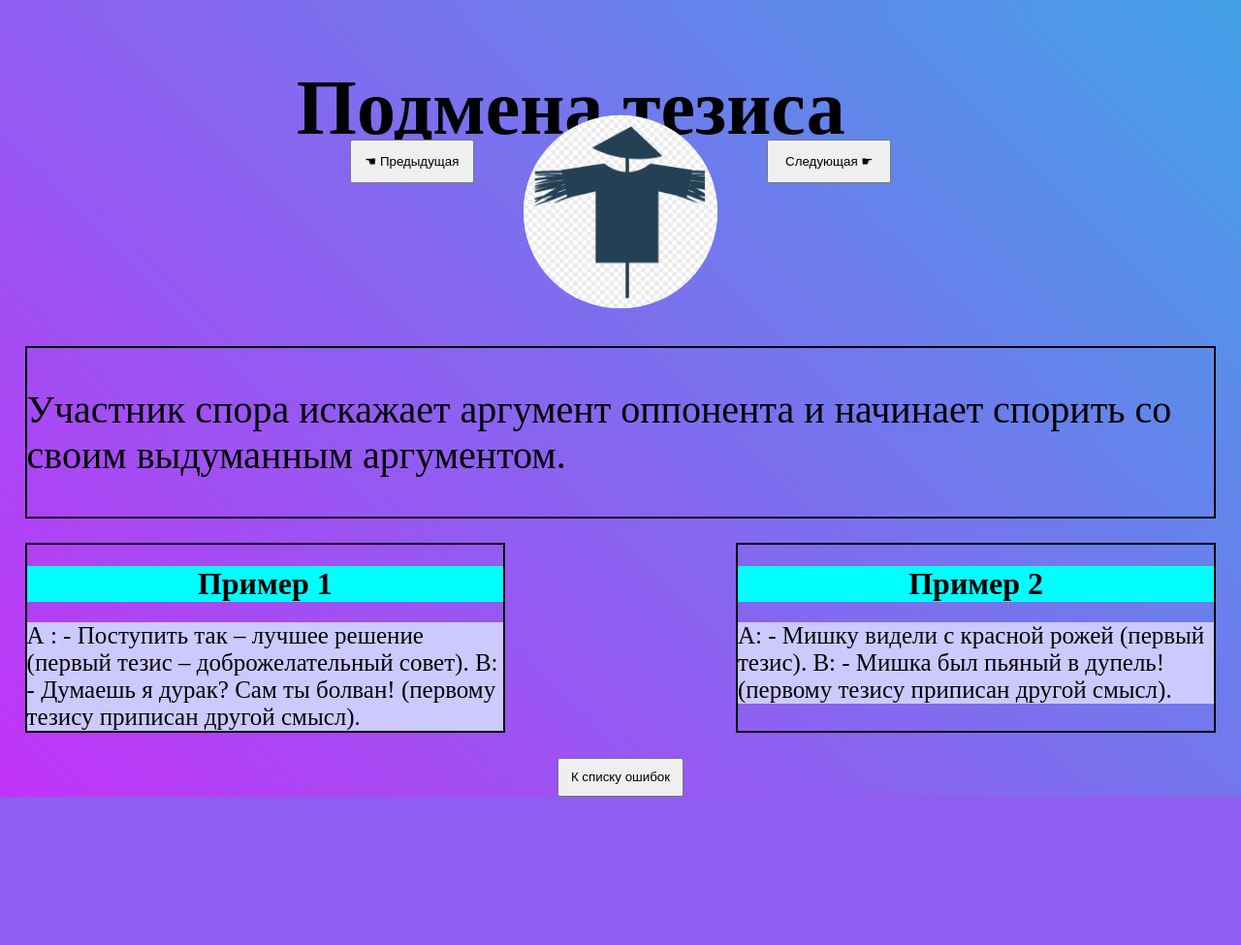
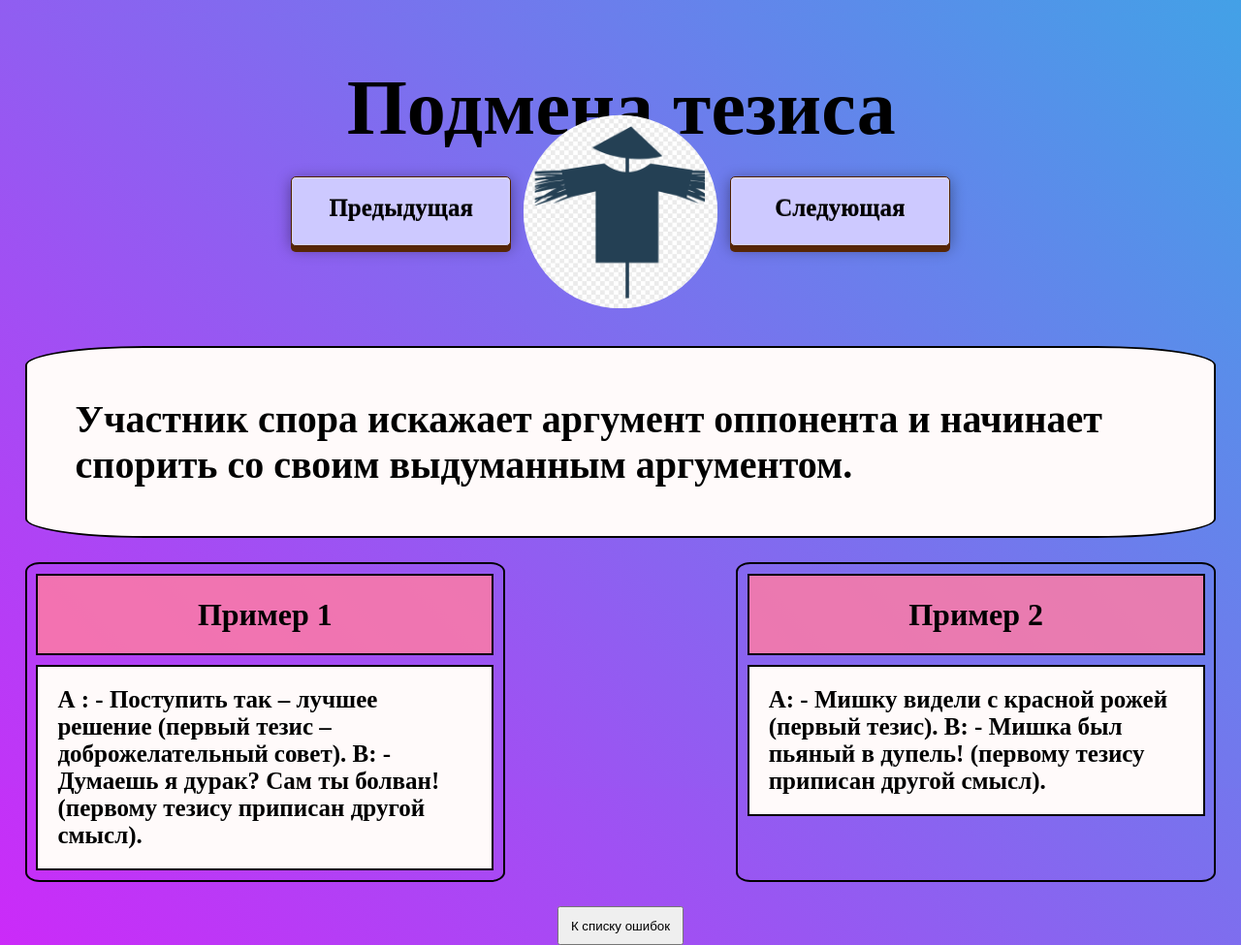
Before and after one commit to onelifeitsme/Django-site-Logical-Fallacies, a Django app: page /fallacy/1/ in a window 1280 px wide. Shown: the whole page at 97% size. Before the commit the page ends 822 px from the top, so only its background shows below. Run offline with Django 3.2, Linux system fonts and the light colour scheme; data comes from the database, SQL or seed files in the repository.

Commit message:
'nice_css'

```diff
--- a/logic/fallacies/static/fallacies/css/fallacy_styles.css
+++ b/logic/fallacies/static/fallacies/css/fallacy_styles.css
@@ -30,6 +30,7 @@ html, body {
 .navigate {
     display: flex;
     justify-content: center;
+    align-items: center;
 
 }
 
@@ -53,18 +54,34 @@ padding: 1%;
     justify-content: center;
     margin: 2%;
     border: 2px solid black;
+    background-color: snow;
+    border-radius: 10%;
+
 
 }
 .fallacy-content {
     font-size: 40px;
+    font-weight: bold;
+    margin: 50px;
+
+}
+
+.blockh1example {
+    display: flex;
+    justify-content: center;
+    margin: 2%;
+    border: 2px solid black;
+    background-color: rgba(255,125,165,0.84);
 }
 
 .fallacy-h1 {
+    padding-left: 9%;
 
 }
 
 .fallacy_content {
     border: 2px solid black;
+
 
 }
 
@@ -85,18 +102,28 @@ padding: 1%;
 .example {
     width: 40%;
     border: 2px solid black;
+    border-radius: 3%;
 
 
 }
 
 .exampleh1 {
-    background-color: aqua;
     text-align: center;
 }
 
+.exampletextblock {
+    display: flex;
+    justify-content: center;
+    margin: 2%;
+    border: 2px solid black;
+    background-color: snow;
+}
+
+
 .example-text {
     font-size: 25px;
-    background-color: #cdc9ff;
+    margin: 20px;
+
     }
 
 
@@ -111,4 +138,42 @@ padding: 1%;
     width: 130px;
 
 
+
 }
+
+a.button19 {
+
+  text-align: center;
+  font-size: 25px;
+  width: 150px;
+  height: 35px;
+  font-weight: bold;
+  color: black;
+  text-decoration: none;
+  text-shadow: 0 -1px rgba(0,0,0,.5);
+  user-select: none;
+  padding: .7em 1.5em;
+  border: 1px solid rgb(80,32,0);
+  border-radius: 5px;
+  outline: none;
+  background: #cdc9ff;
+  box-shadow:
+   0 6px rgb(86,38,6),
+   0 3px 15px rgba(0,0,0,.4),
+   inset 0 1px rgba(255,255,255,.3),
+   inset 0 0 3px rgba(255,255,255,.5);
+  transition: .2s;
+}
+.button19:hover {
+  background: rgb(167,91,41) linear-gradient(rgb(126,69,31), rgb(167,91,41) 80%);
+}
+.button19:active {
+  background: rgb(120,63,25) linear-gradient(rgb(120,63,25) 20%, rgb(167,91,41));
+  box-shadow:
+   0 2px rgb(86,38,6),
+   0 1px 6px rgba(0,0,0,.4),
+   inset 0 1px rgba(255,255,255,.3),
+   inset 0 0 3px rgba(255,255,255,.5);
+  -webkit-transform: translate(0, 4px);
+  transform: translate(0, 4px);
+}
--- a/logic/fallacies/templates/fallacies/fallacy.html
+++ b/logic/fallacies/templates/fallacies/fallacy.html
@@ -12,9 +12,9 @@
 </div>
 
 <div class="navigate">
-    <button class="fallacy-navigate previous" type="submit" onClick="location.href='/fallacy/{{previous_fallacy.id}}'">☚ Предыдущая</button>
+    <a href='/fallacy/{{previous_fallacy.id}}' class="button19">Предыдущая</a>
     <img class="fallacy-img" src="{{fallacy.image.url}}" alt="lorem">
-    <button class="fallacy-navigate next" type="submit" onClick="location.href='/fallacy/{{next_fallacy.id}}'">Следующая ☛</button>
+    <a href='/fallacy/{{next_fallacy.id}}' class="button19">Следующая</a>
 </div>
 
 <div class="description-block">
@@ -22,12 +22,21 @@
 </div>
 <div class="examples">
     <div class="example 1">
+        <div class="blockh1example">
         <h1 class="exampleh1">Пример 1</h1>
-        <div class="example-text 1">{{fallacy.example1_text}}</div>
+            </div>
+        <div class="exampletextblock">
+        <h2 class="example-text 1">{{fallacy.example1_text}}</h2>
+            </div>
     </div>
     <div class="example 2">
+        <div class="blockh1example">
+
         <h1 class="exampleh1">Пример 2</h1>
-        <div class="example-text 2">{{fallacy.example2_text}}</div>
+            </div>
+        <div class="exampletextblock">
+        <h2 class="example-text 2">{{fallacy.example2_text}}</h2>
+        </div>
     </div>
 </div>
 <div class="bottom-button">
```
